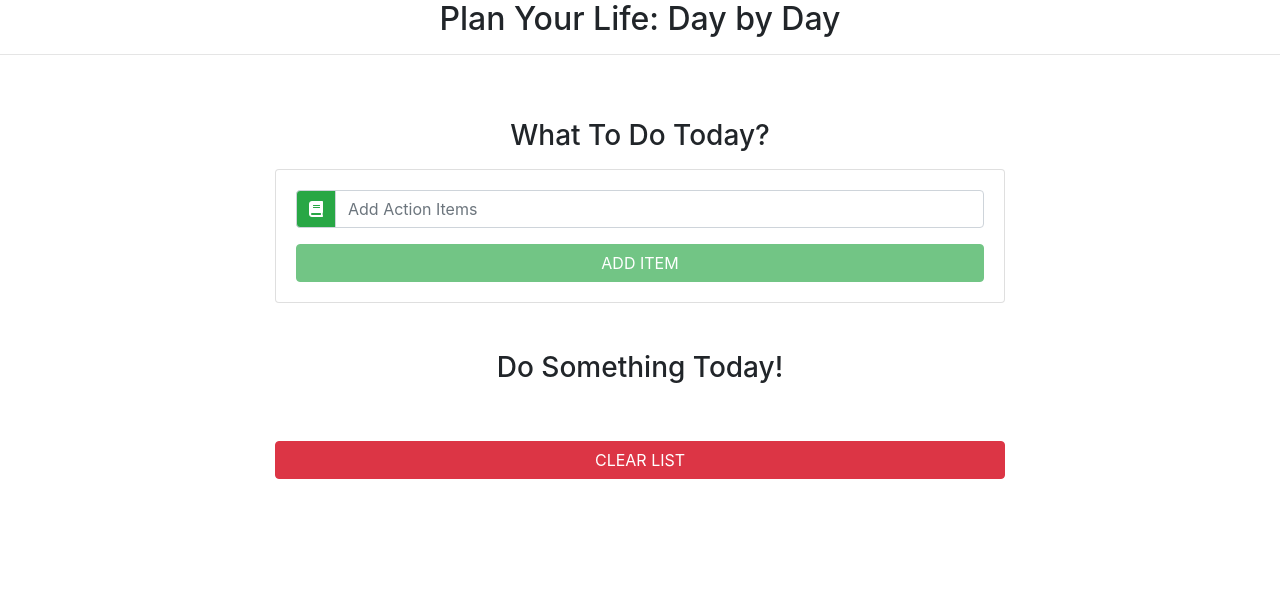
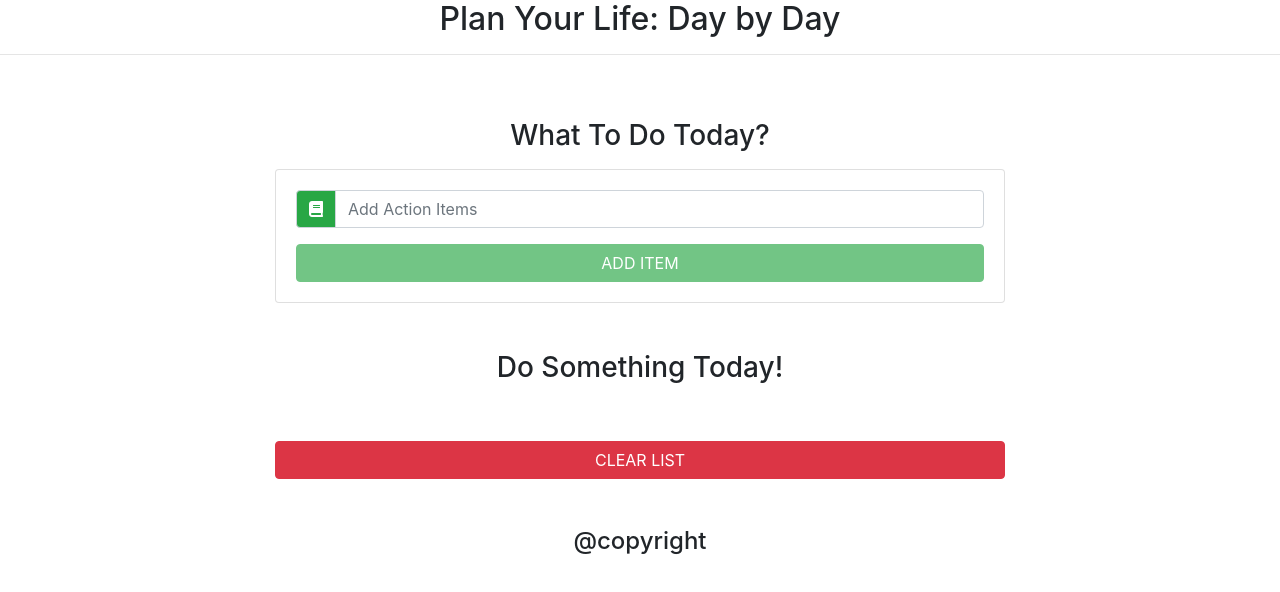
Before and after one commit to kuayc/react-try, a React (Create React App) app: page / in a window 1280 px wide. Shown: the top 592 px of the page. Built offline with nearby package versions, Linux system fonts and the light colour scheme.

Commit message:
added functional component

```diff
--- a/src/App.js
+++ b/src/App.js
@@ -3,6 +3,7 @@ import uuid from "uuid";
 import "bootstrap/dist/css/bootstrap.min.css";
 import TodoInput from "./components/TodoInput";
 import TodoList from "./components/TodoList";
+import FunctionalComponent from "./components/functionalComponent";
 class App extends Component {
   state = {
     items: [],
@@ -52,7 +53,7 @@ class App extends Component {
   };
   render() {
     return (
-      <div className="container">
+      <nav className="container">
         <div className="row">
           <div className="col-10 mx-auto col-md-8 mt-5">
             <h3 className="text-capitalize text-center">What To Do Today?</h3>
@@ -70,7 +71,10 @@ class App extends Component {
             />
           </div>
         </div>
-      </div>
+        <footer>
+          <FunctionalComponent />
+        </footer>
+      </nav>
     );
   }
 }
--- /dev/null
+++ b/src/components/functionalComponent.js
@@ -0,0 +1,11 @@
+import React from "react";
+
+function FunctionalComponent() {
+  return (
+    <div>
+      <h4>@copyright</h4>
+    </div>
+  );
+}
+
+export default FunctionalComponent;
--- a/src/index.css
+++ b/src/index.css
@@ -9,3 +9,6 @@ code {
   font-family: source-code-pro, Menlo, Monaco, Consolas, "Courier New",
     monospace;
 }
+h4 {
+  text-align: center;
+}
```
